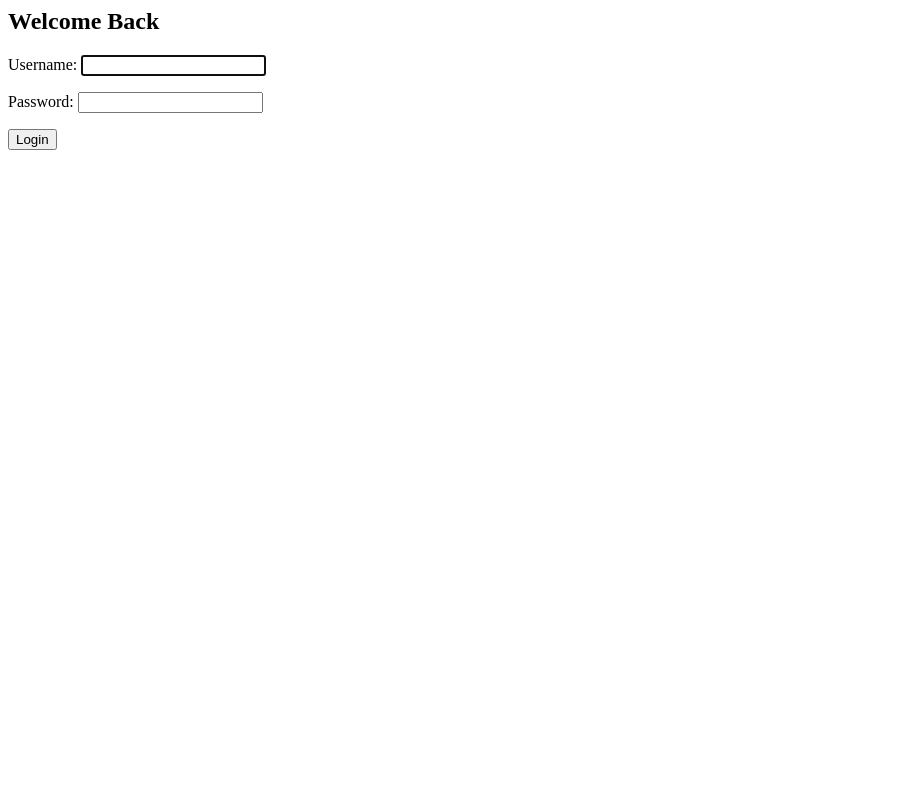
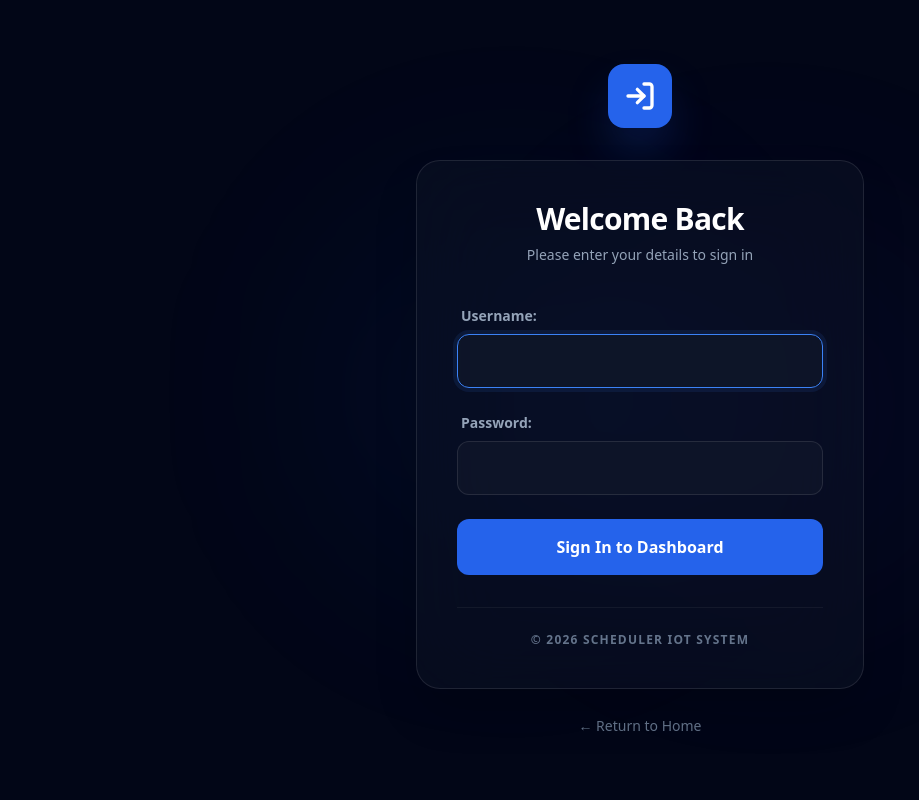
Before and after one commit to shelj-dev/IoT-smatscheduler, a Django app: template ss_main/smart_scheduler/templates/login.html in a window 1280 px wide. Shown: the whole page, without its empty margins (0-919 px from the left). Run offline with Django 5.2, Linux system fonts and the light colour scheme; the template is opened without the code that fills it: values that come from a table or form of the project are taken from there, others are empty; some libraries are stand-ins or nearby versions.

Commit message:
Update login.html

```diff
--- a/ss_main/smart_scheduler/templates/login.html
+++ b/ss_main/smart_scheduler/templates/login.html
@@ -1,11 +1,93 @@
-<div class="circle circle-1"></div>
-<div class="circle circle-2"></div>
+<!DOCTYPE html>
+<html lang="en">
+<head>
+    <meta charset="UTF-8">
+    <meta name="viewport" content="width=device-width, initial-scale=1.0">
+    <title>Login | Scheduler IoT</title>
+    <script src="https://cdn.tailwindcss.com"></script>
+    <style>
+        /* Custom styles for Django's {{ form.as_p }} output */
+        .django-form p {
+            display: flex;
+            flex-direction: column;
+            gap: 0.5rem;
+            margin-bottom: 1.5rem;
+        }
+        .django-form label {
+            font-size: 0.875rem;
+            font-weight: 600;
+            color: #94a3b8; /* slate-400 */
+            padding-left: 0.25rem;
+        }
+        .django-form input {
+            width: 100%;
+            border-radius: 0.75rem;
+            border: 1px solid rgba(255, 255, 255, 0.1);
+            background-color: rgba(15, 23, 42, 0.8); /* slate-950 */
+            padding: 0.875rem 1rem;
+            color: white;
+            transition: all 0.2s ease;
+        }
+        .django-form input:focus {
+            outline: none;
+            border-color: #3b82f6;
+            box-shadow: 0 0 0 4px rgba(59, 130, 246, 0.1);
+        }
+        /* Error list styling */
+        .errorlist {
+            color: #f43f5e;
+            font-size: 0.75rem;
+            margin-bottom: 1rem;
+            list-style: none;
+            padding: 0;
+        }
+    </style>
+</head>
+<body class="bg-slate-950 flex min-h-screen items-center justify-center px-4 overflow-hidden">
 
-<div class="login-container">
-  <h2>Welcome Back</h2>
-  <form method="POST">
-    {% csrf_token %}
-    {{ form.as_p }}
-    <button type="submit">Login</button>
-  </form>
-</div>
+    <div class="absolute top-1/4 left-1/4 h-96 w-96 rounded-full bg-blue-600/10 blur-[120px] animate-pulse"></div>
+    <div class="absolute bottom-1/4 right-1/4 h-96 w-96 rounded-full bg-indigo-600/10 blur-[120px] animate-pulse" style="animation-delay: 2s;"></div>
+
+    <div class="relative w-full max-w-md">
+        <div class="flex justify-center mb-8">
+            <div class="flex h-16 w-16 items-center justify-center rounded-2xl bg-blue-600 shadow-2xl shadow-blue-600/40 text-white">
+                <svg width="32" height="32" viewBox="0 0 24 24" fill="none" stroke="currentColor" stroke-width="2.5" stroke-linecap="round" stroke-linejoin="round">
+                    <path d="M15 3h4a2 2 0 0 1 2 2v14a2 2 0 0 1-2 2h-4"></path>
+                    <polyline points="10 17 15 12 10 7"></polyline>
+                    <line x1="15" y1="12" x2="3" y2="12"></line>
+                </svg>
+            </div>
+        </div>
+
+        <div class="overflow-hidden rounded-3xl border border-white/10 bg-slate-900/40 p-8 md:p-10 shadow-2xl backdrop-blur-2xl">
+            <div class="text-center mb-10">
+                <h1 class="text-3xl font-black tracking-tight text-white">Welcome Back</h1>
+                <p class="mt-2 text-sm text-slate-400 font-medium">Please enter your details to sign in</p>
+            </div>
+
+            <form method="POST" class="django-form">
+                {% csrf_token %}
+
+                {{ form.as_p }}
+
+                <button type="submit" class="group relative w-full overflow-hidden rounded-xl bg-blue-600 py-4 font-bold text-white transition-all hover:bg-blue-500 hover:shadow-lg hover:shadow-blue-600/20 active:scale-[0.98]">
+                    <span class="relative z-10">Sign In to Dashboard</span>
+                    <div class="absolute inset-0 -translate-x-full bg-gradient-to-r from-transparent via-white/10 to-transparent transition-transform duration-700 group-hover:translate-x-full"></div>
+                </button>
+            </form>
+
+            <div class="mt-8 flex justify-center border-t border-white/5 pt-6 text-center">
+                <p class="text-xs text-slate-500 uppercase tracking-widest font-semibold">
+                    &copy; 2026 Scheduler IoT System
+                </p>
+            </div>
+        </div>
+
+        <div class="mt-6 text-center">
+            <a href="/" class="text-sm font-medium text-slate-500 hover:text-slate-300 transition-colors">
+                &larr; Return to Home
+            </a>
+        </div>
+    </div>
+</body>
+</html>
```
